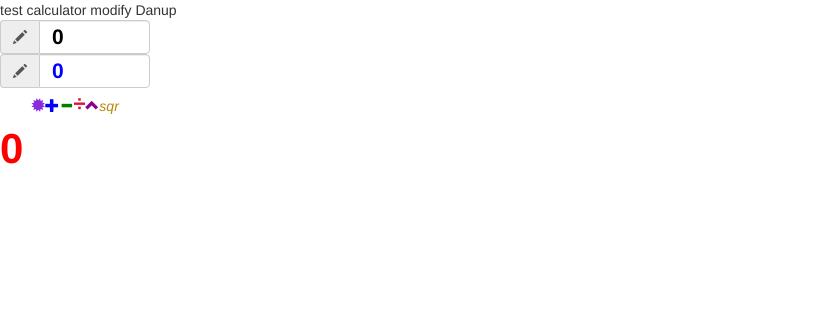
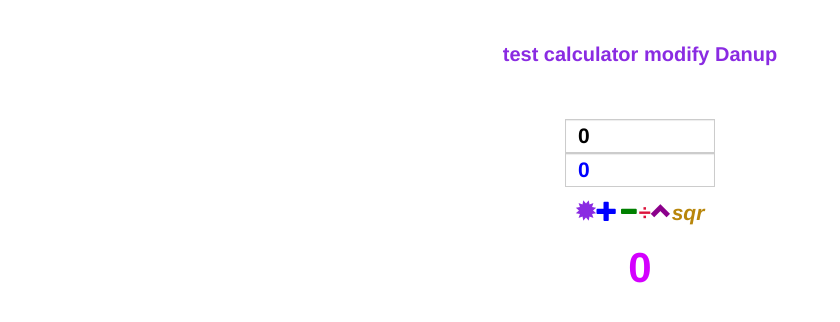
Before and after one commit to Daniel-GHOST/testing-calculator, an Angular app: page / in a window 1280 px wide. Shown: the top 322 px of the page, without its empty margins (0-840 px from the left). Built offline with nearby package versions, Linux system fonts and the light colour scheme.

Commit message:
nothing change

```diff
--- a/src/app/app.component.css
+++ b/src/app/app.component.css
@@ -0,0 +1,10 @@
+body{
+  display: flex;
+  flex-direction: column;
+  justify-content: center;
+  align-items: center;
+  padding-top: 4rem;
+  color: blueviolet;
+  font-weight: bold;
+  font-size: 2rem;
+}
--- a/src/app/app.component.html
+++ b/src/app/app.component.html
@@ -1,2 +1,4 @@
+<body>
 test calculator modify Danup
 <app-ui></app-ui>
+</body>
--- a/src/app/ui/ui.component.css
+++ b/src/app/ui/ui.component.css
@@ -1,3 +1,10 @@
+body{
+  display: flex;
+  flex-direction: column;
+  justify-content: center;
+  align-items: center;
+  padding-top: 5rem;
+}
 .calculator {
     width: 150px;
     text-align: center;
@@ -7,7 +14,7 @@
 .result {
     font-size: 3.0em;
     font-weight: bold;
-    color: red;
+    color: rgb(212, 0, 255);
 
 }
 
@@ -23,6 +30,12 @@
     font-weight: bold;
     color: blue;
 
+}
+
+.iconos{
+  font-size: 1.5em;
+  font-weight: bold;
+  padding: 1rem;
 }
 
 .addition-button {
--- a/src/app/ui/ui.component.html
+++ b/src/app/ui/ui.component.html
@@ -1,17 +1,15 @@
+<body>
   <div class="calculator">
-
       <form>
           <div class="input-group">
-            <span class="input-group-addon"><i class="glyphicon glyphicon-pencil"></i></span>
               <input id="operator1" [(ngModel)]="operator1" type="number" class="form-control operator1" name="operator1" placeholder="0.0">
           </div>
 
           <div class="input-group">
-            <span class="input-group-addon"><i class="glyphicon glyphicon-pencil"></i></span>
               <input id="operator2" [(ngModel)]="operator2" type="number" class="form-control operator2" name="operator2" placeholder="0.0">
           </div>
       </form>
-
+    <div class="iconos">
       <i class="glyphicon glyphicon-certificate multiplication-button"
           (click)="multiplication()"></i>
 
@@ -29,5 +27,7 @@
       <i class="sqr-button"
           (click)="sqr()">sqr</i>
     </div>
+  </div>
 
   <span class="result">{{ result }}</span>
+</body>
```
Lines whose indentation alone changed are shown as unchanged.
